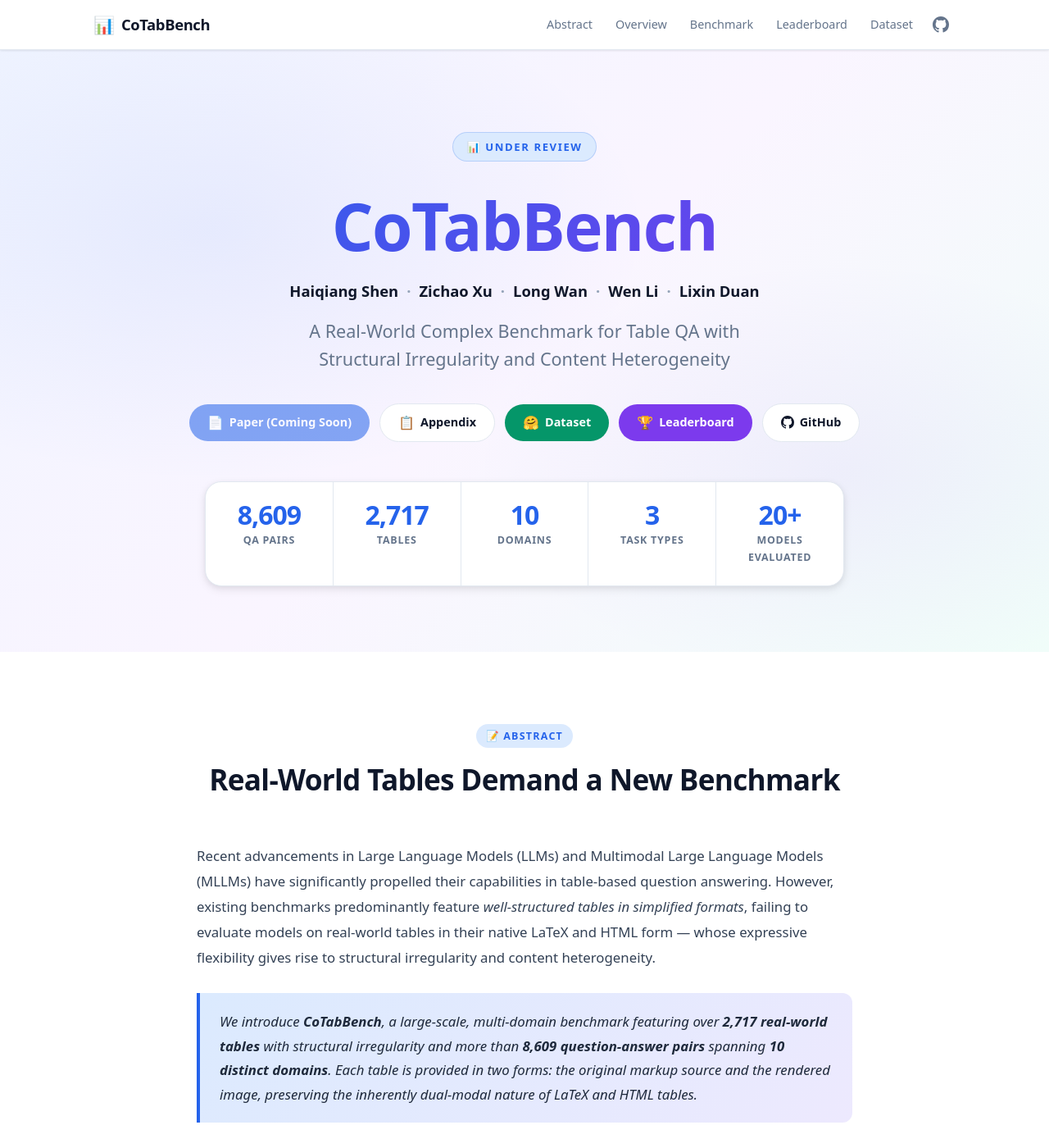
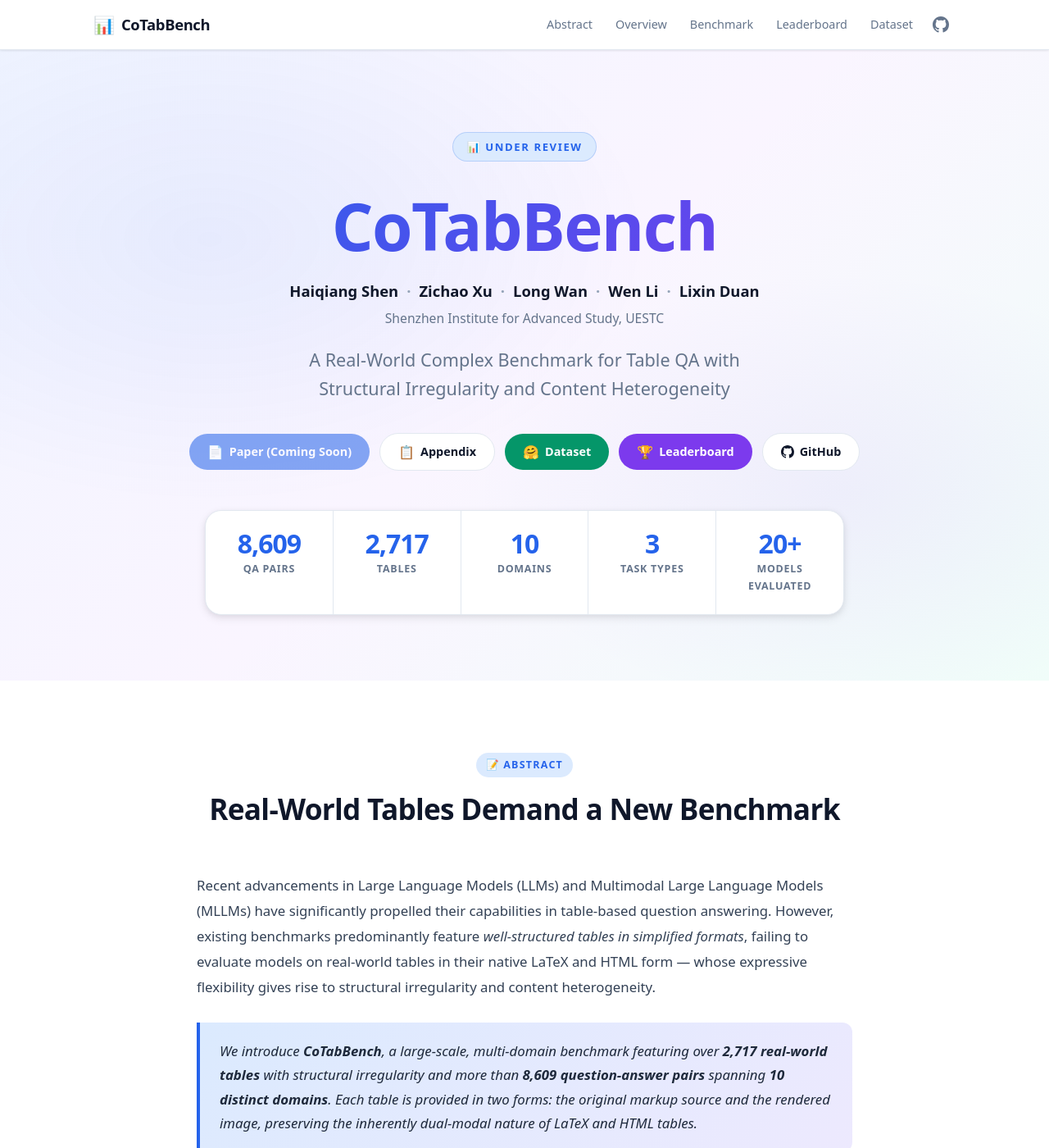
Before and after one commit to CoTabBench/cotabbench.github.io, a Jekyll site: the page built from index.html, in a window 1280 px wide and 1400 px high. Shown: the whole window at 82% size. Built offline with Jekyll 4.4.1, drawn with Linux system fonts in a browser that asks for light colours.

Commit message:
add author school info

```diff
--- a/assets/css/style.css
+++ b/assets/css/style.css
@@ -261,7 +261,7 @@ p:last-child { margin-bottom: 0; }
   gap: 6px 10px;
   flex-wrap: wrap;
   max-width: 760px;
-  margin: 0 auto 18px;
+  margin: 0 auto 8px;
   color: var(--color-text);
   font-size: clamp(1rem, 2vw, 1.15rem);
   font-weight: 600;
@@ -275,6 +275,15 @@ p:last-child { margin-bottom: 0; }
 .hero-author-separator {
   color: var(--color-text-light);
   font-weight: 700;
+}
+
+.hero-affiliations {
+  max-width: 760px;
+  margin: 0 auto 22px;
+  color: var(--color-text-muted);
+  font-size: 0.98rem;
+  font-weight: 500;
+  line-height: 1.5;
 }
 
 .hero-subtitle {
--- a/index.html
+++ b/index.html
@@ -24,6 +24,9 @@ description: "CoTabBench is a large-scale, multi-domain benchmark of native LaTe
       <span>Wen Li</span>
       <span class="hero-author-separator" aria-hidden="true">·</span>
       <span>Lixin Duan</span>
+    </div>
+    <div class="hero-affiliations">
+      Shenzhen Institute for Advanced Study, UESTC
     </div>
     <p class="hero-subtitle">
       A Real-World Complex Benchmark for Table QA with<br>Structural Irregularity and Content Heterogeneity
```
